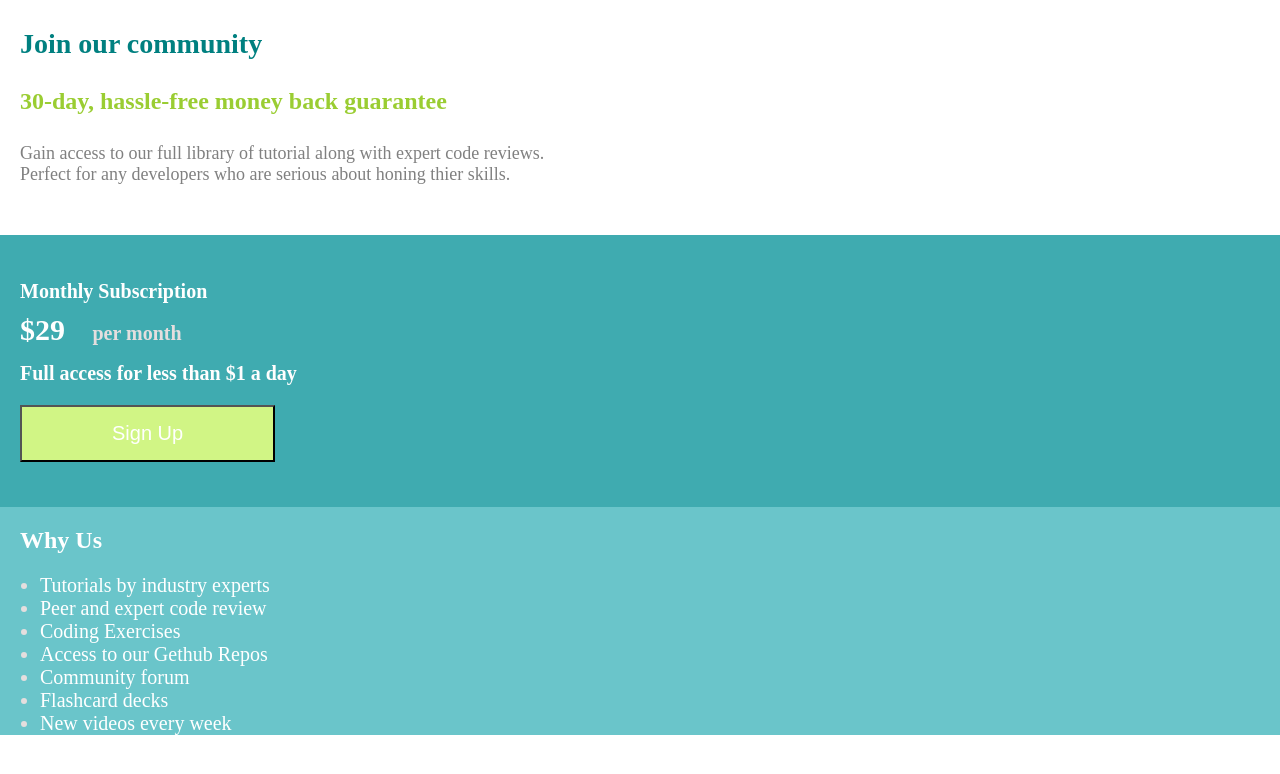
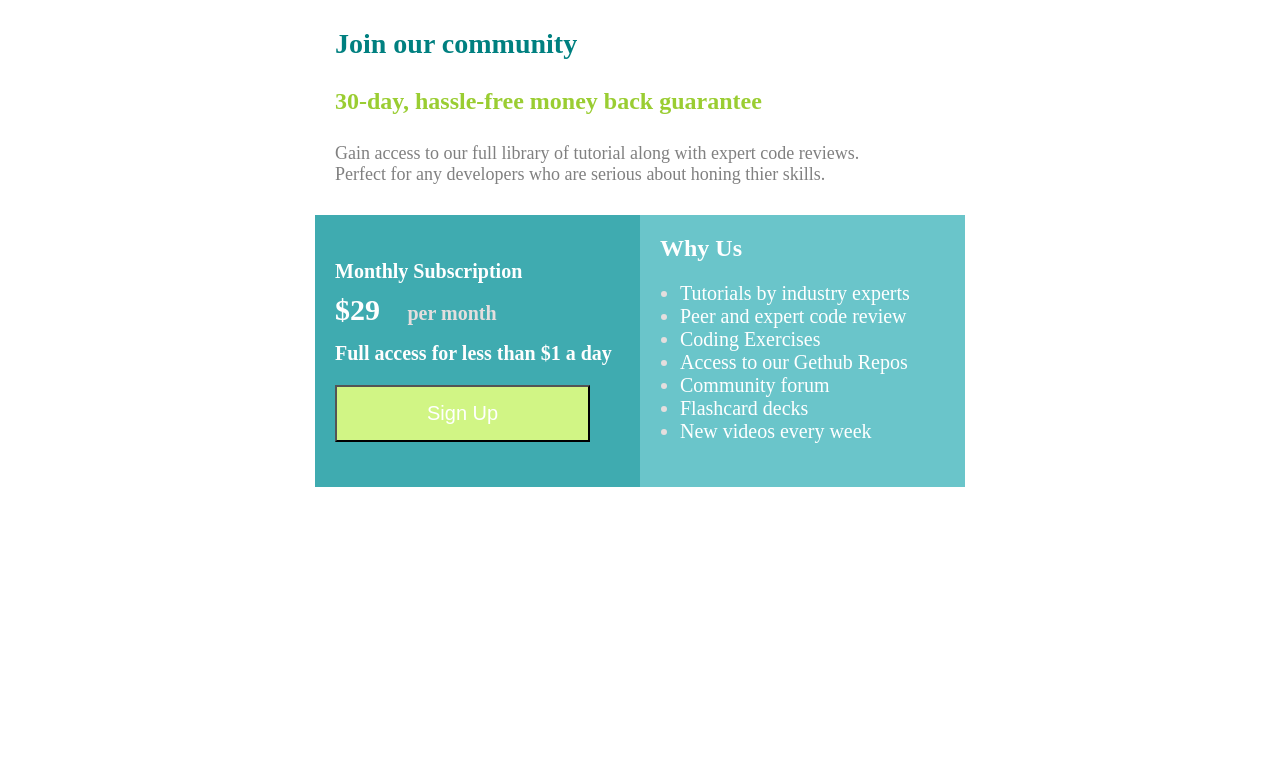
Before and after one commit to Nobriga20/community-project, a plain HTML site: page index.html in a window 1280 px wide. Drawn offline with Linux system fonts and the light colour scheme.

Commit message:
last push

```diff
--- a/index.html
+++ b/index.html
@@ -8,6 +8,7 @@
 </head>
 <body>
     <section id="landing page">
+        <div class="site__container">
         <div class="container">
             <div class="wrapper">
                 <h1 class="heading">Join our community</h1>
@@ -15,8 +16,7 @@
                 <p class="header__para">Gain access to our full library of tutorial along with expert code reviews. <br>  Perfect for any developers who are serious about honing thier skills.</p>
             </div>
         </div>
-    </section>
-    <section id="subscription__page">
+        <div class="subscription__container">
       <div class="sub__container">
         <div class="sub__wrapper">
             <h1 class="subscription__header">Monthly Subscription</h1>
@@ -52,6 +52,8 @@
             </li>
         </ul>
     </div>
+    </div>
+</div>
 </div>
     </section>
 
--- a/styles.css
+++ b/styles.css
@@ -28,7 +28,6 @@
     background-color: rgb(63, 171, 176);
     padding-top: 25px;
     padding-bottom: 25px;
-    margin-top: 50px;
 }
 
 .subscription__header {
@@ -76,12 +75,15 @@
 
 .why__wrapper {
     background-color: rgb(106, 197, 202);
+    width: 50%;
+    margin-top: 30px;
 
 
 }
 
 .sub__container {
-
+    width: 50%;
+    margin-top: 30px;
 }
 
 .text__wrapper {
@@ -115,3 +117,13 @@
     .text__link {
         text-decoration: none;
     }
+
+    .subscription__container {
+        display: flex;
+        width: 100%;
+    }
+
+    .site__container {
+        margin: 0 auto;
+        max-width: 650px;
+    }
```
